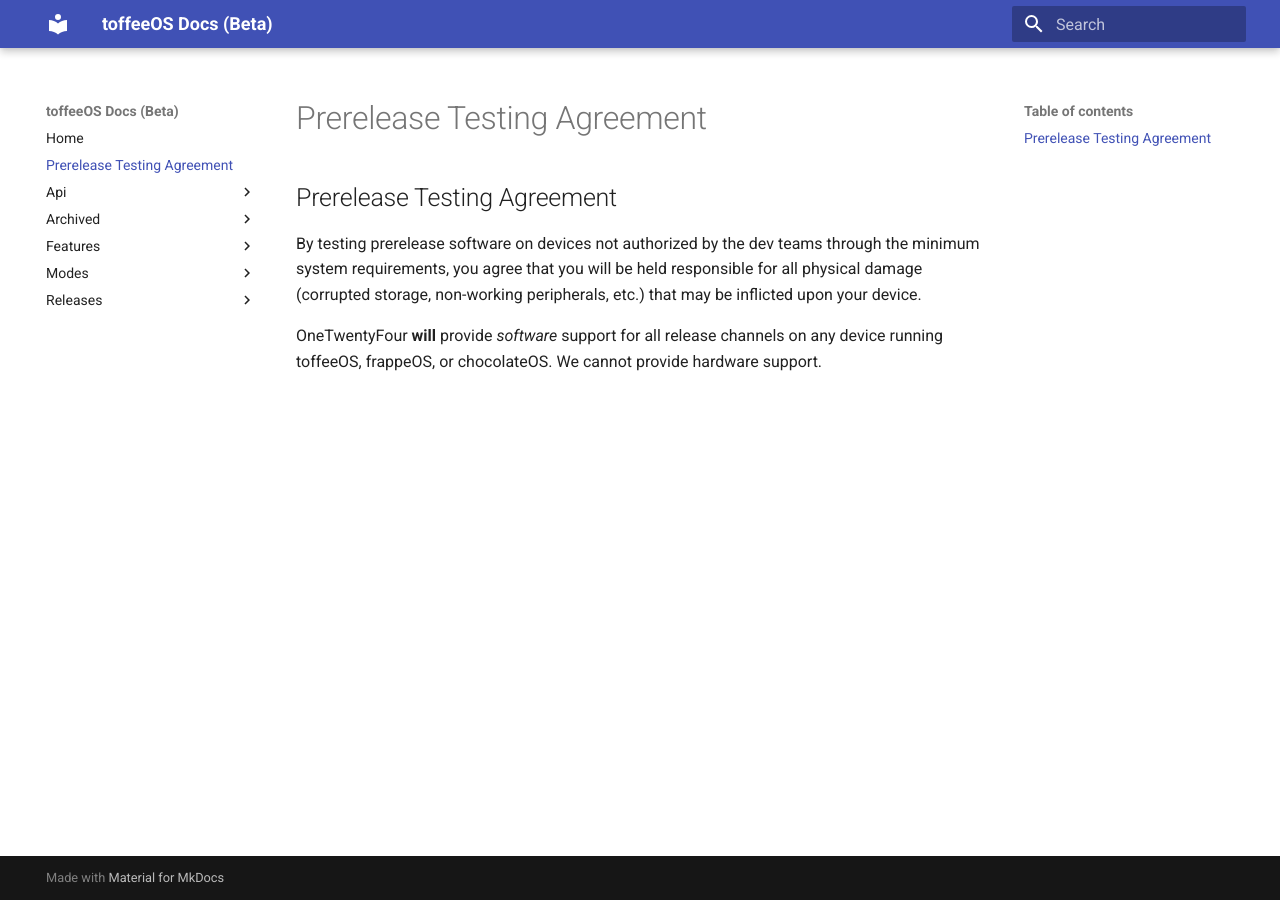
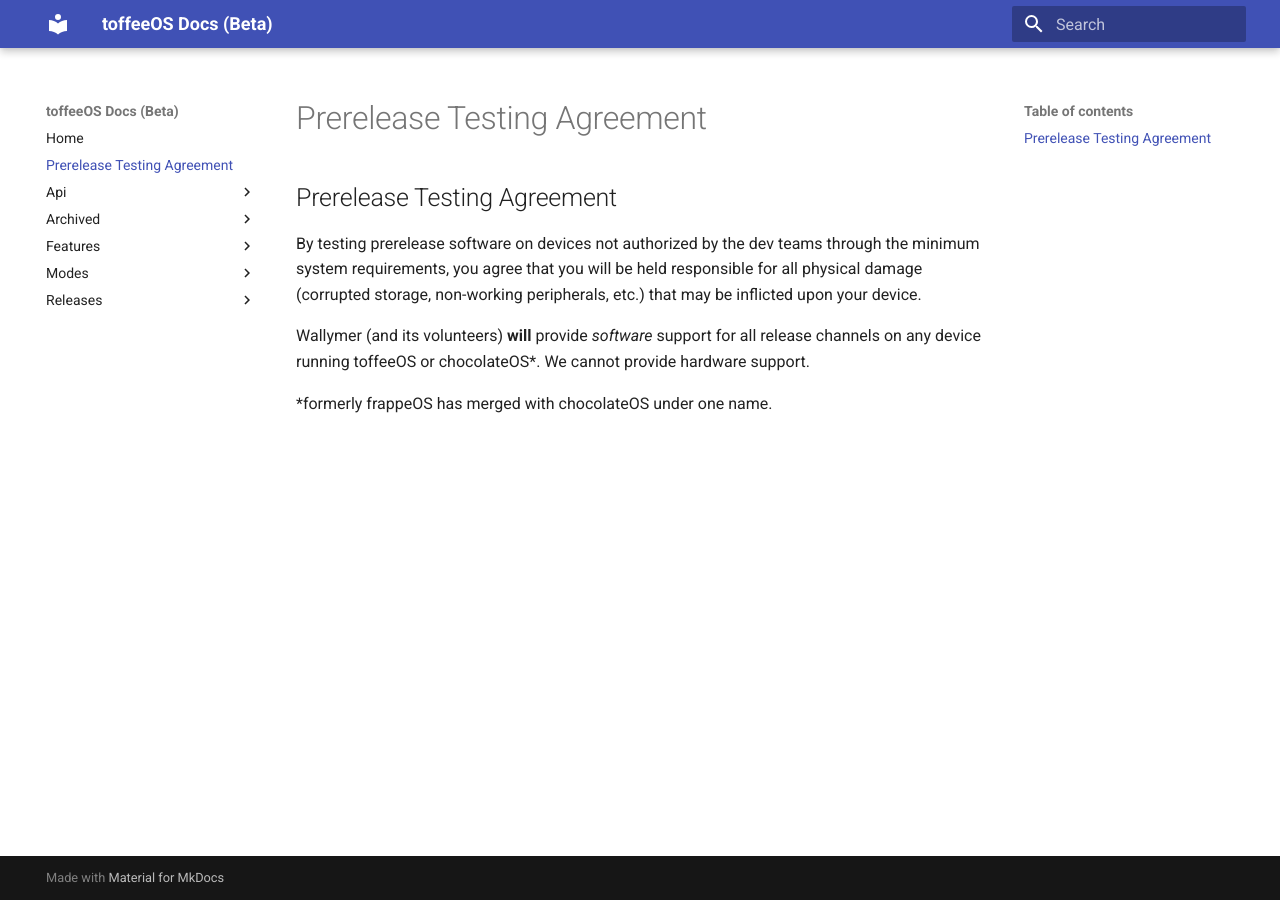
Before and after one commit to Wallymer/toffeeOSdocs, an MkDocs documentation site: the page built from docs/agreement.md, in a window 1280 px wide. Built offline with MkDocs 1.6.1 and Material for MkDocs 9.7.7, drawn with Linux system fonts in a browser that asks for light colours.

Commit message:
name changes
Signed-off-by: Slade Watkins <slade@sladewatkins.com>
Signed-off-by: Owen Archambault <archam@wallymer.com>

```diff
--- a/docs/agreement.md
+++ b/docs/agreement.md
@@ -4,4 +4,6 @@
 ## Prerelease Testing Agreement
 By testing prerelease software on devices not authorized by the dev teams through the minimum system requirements, you agree that you will be held responsible for all physical damage (corrupted storage, non-working peripherals, etc.) that may be inflicted upon your device.
 
-OneTwentyFour **will** provide *software* support for all release channels on any device running toffeeOS, frappeOS, or chocolateOS. We cannot provide hardware support.
+Wallymer (and its volunteers) **will** provide *software* support for all release channels on any device running toffeeOS or chocolateOS*. We cannot provide hardware support.
+
+*formerly frappeOS has merged with chocolateOS under one name.
```
